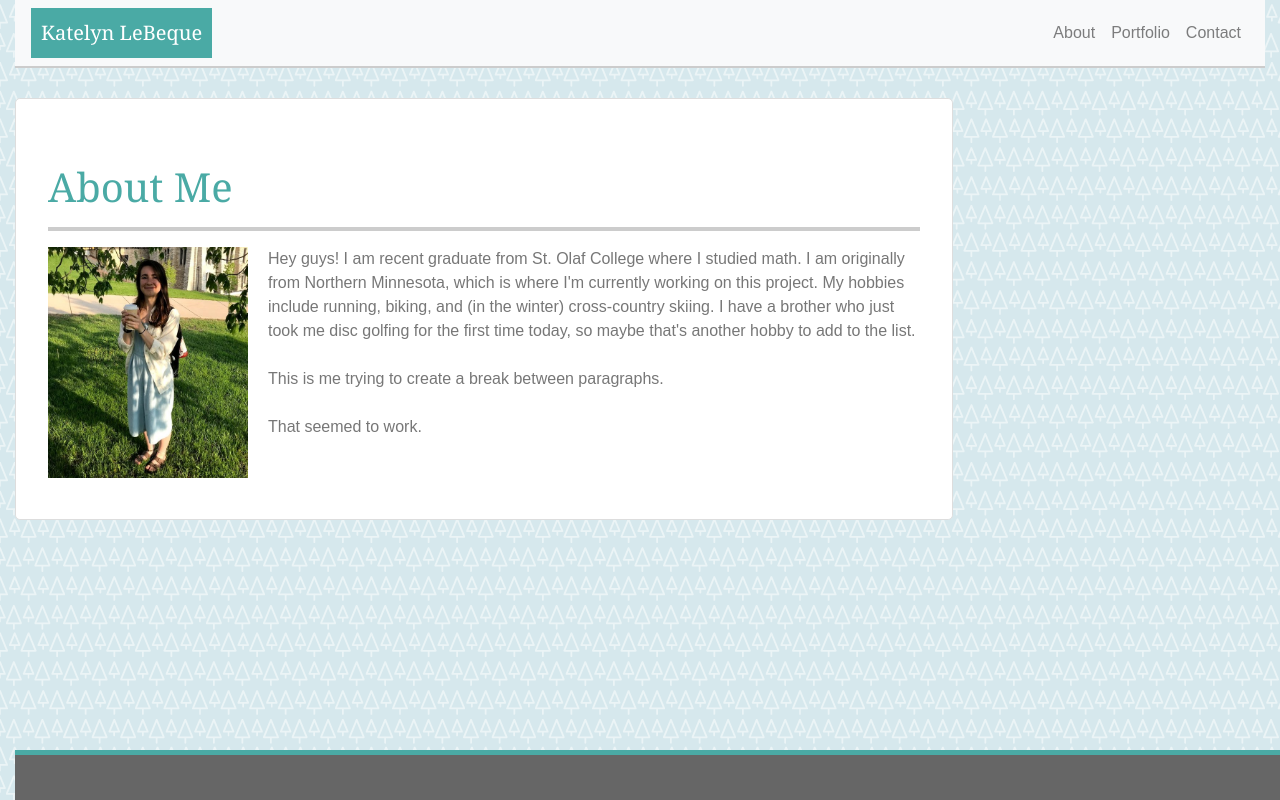
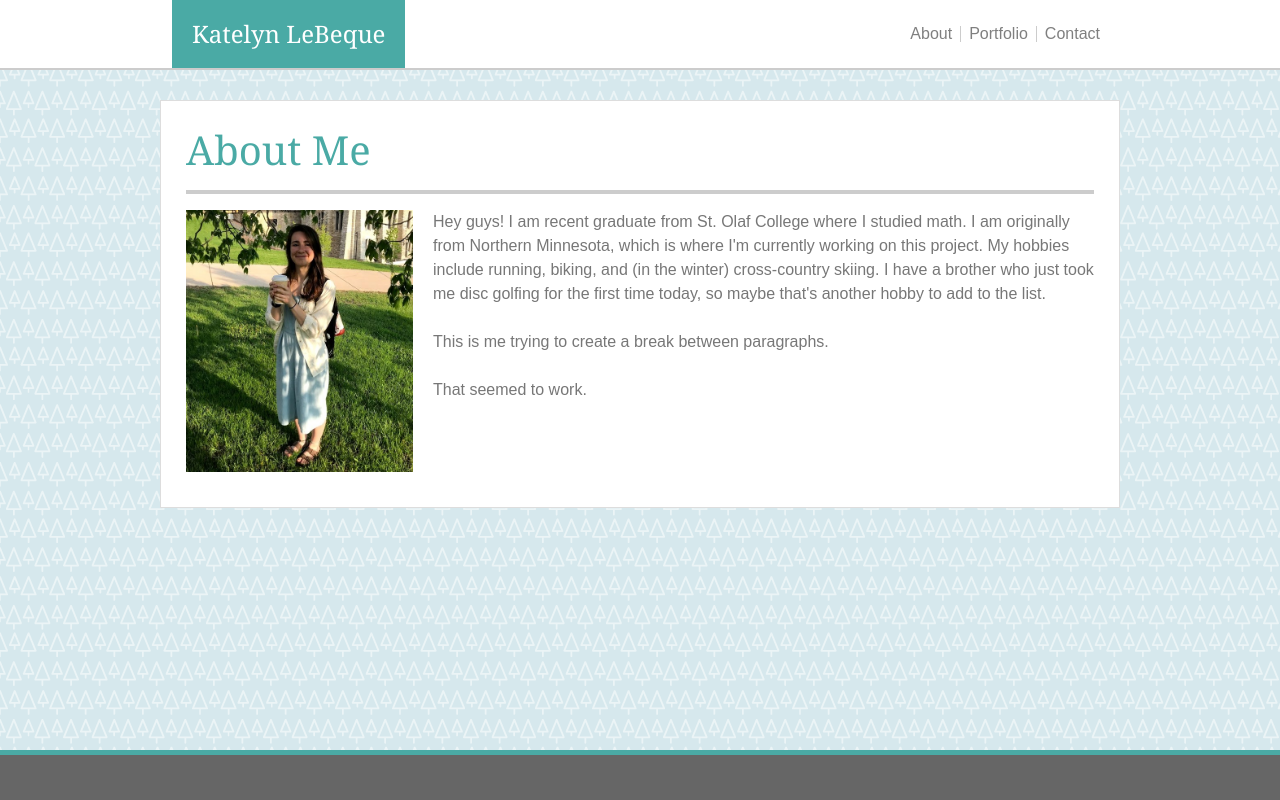
Before and after one commit to katelebe/Katelyn-LeBeque-prework, a plain HTML site: page Module-1_Assessment/index.html in a window 1280 px wide. Drawn offline with nearby package versions, Linux system fonts and the light colour scheme.

Commit message:
more or less figured out the navbar stuff

```diff
--- a/Module-1_Assessment/assets/css/style.css
+++ b/Module-1_Assessment/assets/css/style.css
@@ -8,23 +8,41 @@ body {
     font-family: Arial, Helvetica, sans-serif;
 }
 
-nav {
+.container-fluid {
+    padding-right: 0;
+    padding-left: 0;
+}
+
+.navbar-light {
     background-color: #ffffff;
+    height: 70px;
     border-bottom: 2px solid #cccccc;
+    overflow: auto;
+}
+
+.nav-inner {
+    top: 0;
+}
+
+.mx-auto {
+    width: 75%;
 }
 
 .navbar-light .navbar-brand {
     background-color: #4aaaa5;
+    padding: 20px;
     color: #ffffff;
-    padding: 10px;
     font-family: Georgia, 'Times New Roman', Times, serif;
+    font-size: 1.5rem;
 }
 
 .jumbotron {
     margin-top: 30px;
-    width: 75%;
+    padding: 25px;
     background-color: #ffffff;
     border: 1px solid #dddddd;
+    border-radius: 0;
+    overflow: auto;
 }
 
 h1 {
@@ -38,13 +56,19 @@ hr {
 
 img {
     position: relative;
-    max-width: 200px;
     margin-right: 20px;
+    margin-bottom: 10px;
     float: left;
+}
+
+.img-fluid {
+    max-width: 25%;
+    min-width: 175px;
 }
 
 .footer {
     position: fixed;
+    left: 0;
     bottom: 0;
     width: 100%;
     height: 50px;
--- a/Module-1_Assessment/index.html
+++ b/Module-1_Assessment/index.html
@@ -14,24 +14,26 @@
 
     <div class="container-fluid">
 
-        <nav class="navbar sticky-top navbar-expand-lg navbar-light bg-light">
+        <nav class="navbar sticky-top navbar-expand-md navbar-light">
+            <nav-inner class="container-fluid mx-auto">
                 <a class="navbar-brand" href="#"> Katelyn LeBeque </a>
                 <button class="navbar-toggler" type="button" data-toggle="collapse" data-target="#navbarNavAltMarkup" aria-controls="navbarNavAltMarkup" aria-expanded="false" aria-label="Toggle navigation">
                     <span class="navbar-toggler-icon"></span>
                 </button>
-            <div class="collapse navbar-collapse justify-content-end" id="navbarNavAltMarkup">
-                <div class="navbar-nav">
-                  <a class="nav-item nav-link" href="#"> About </a>
-                  <a class="nav-item nav-link" href="#"> Portfolio </a>
+                <div class="collapse navbar-collapse justify-content-end">
+                    <div class="navbar-nav" style="line-height: 0.005;">
+                    <a class="nav-item nav-link" href="#" style="border-right: 1px solid #cccccc;"> About </a>
+                    <a class="nav-item nav-link" href="#" style="border-right: 1px solid #cccccc;"> Portfolio </a>
                     <a class="nav-item nav-link" href="#"> Contact </a>
                     </div>
                 </div>
+            </nav-inner>
         </nav>
 
-        <div class="jumbotron">
-            <h1> About Me </h1>
+        <div class="jumbotron mx-auto">
+            <h1 style="white-space: nowrap;"> About Me </h1>
             <hr>
-            <img src = './assets/images/latte.jpg' alt='Katelyn_holding_latte'>
+            <img src = './assets/images/latte.jpg' class="img-fluid" alt='Katelyn_holding_latte'>
             <p>
              Hey guys! I am recent graduate from St. Olaf College where I studied math. I am
              originally from Northern Minnesota, which is where I'm currently working on this
```
Lines whose indentation alone changed are shown as unchanged.
